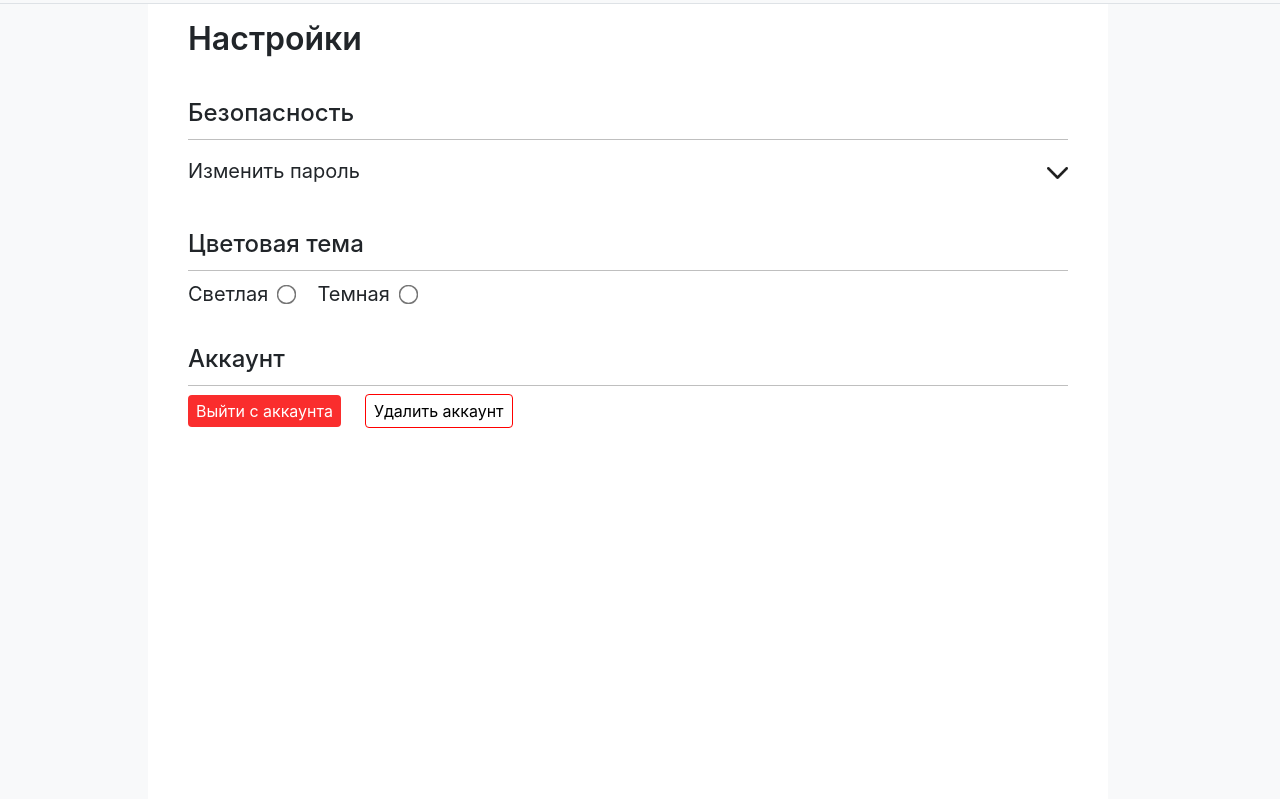
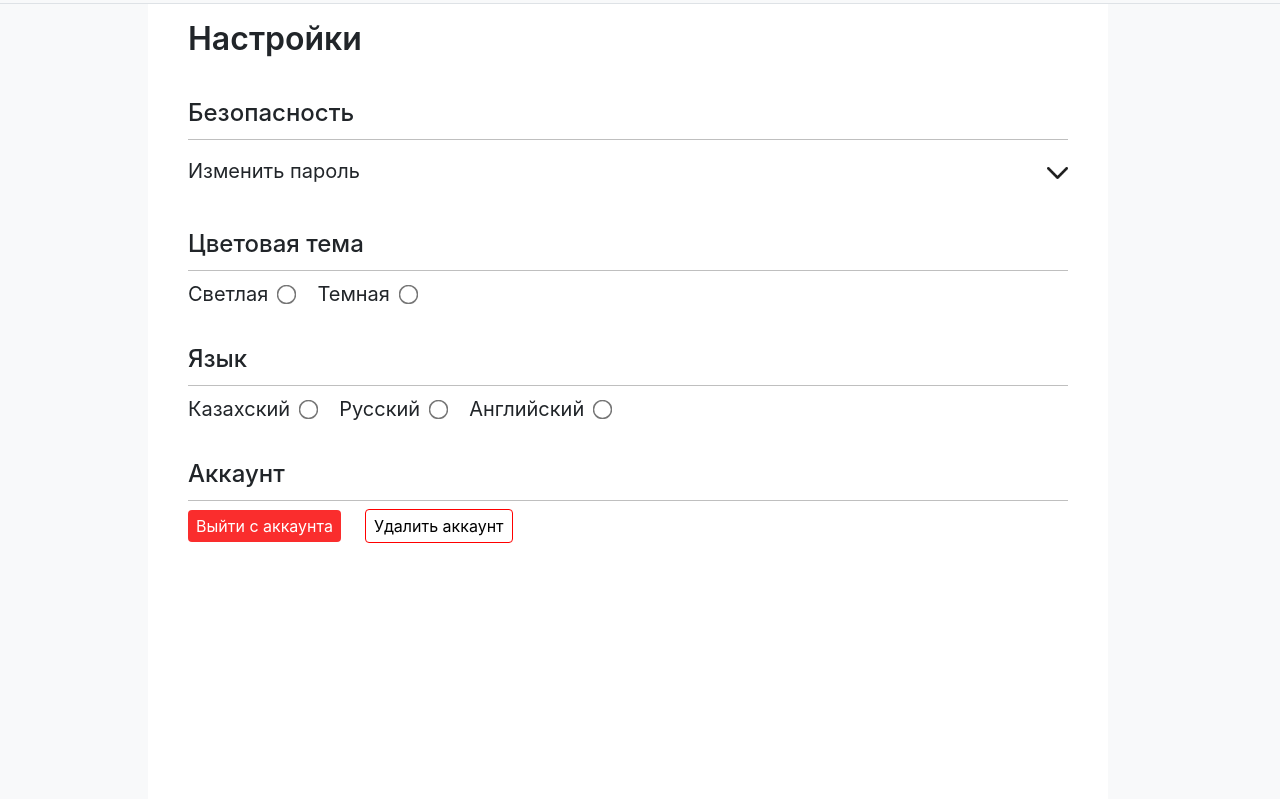
Before and after one commit to Yerassylzh/ecoblago, a Django app: page /settingspage/ in a window 1280 px wide. Shown: the part 71-870 px from the top of the page. Run offline with Django 4.2, Linux system fonts and the light colour scheme; parts of the project's set-up code (start-up, migrations or seed data) failed here and were passed over.

Commit message:
Implement functionality in settings

```diff
--- a/ecoblago/authpage/views.py
+++ b/ecoblago/authpage/views.py
@@ -81,7 +81,7 @@ class AuthpageView(TemplateView):
         if not user:
             self.context_ajax.update({
                 "success": False,
-                "error_message": ("undef", "Пользователь не найден")
+                "error_message": ("undef", "Неверный логин или пароль")
             })
             return JsonResponse(data=self.context_ajax)
 
@@ -129,7 +129,7 @@ class AuthpageView(TemplateView):
         if remember_me == "true":
             self.request.session.set_expiry(30 * 24 * 60 * 60)
         else:
-            self.request.session.set_expiry(12 * 60 * 60)
+            self.request.session.set_expiry(0)
 
     def get_auth_input_fields(self, auth_type: int) -> dict[str, list]:
         if auth_type == self.LOGIN_OPTION:
--- a/ecoblago/settingspage/views.py
+++ b/ecoblago/settingspage/views.py
@@ -13,6 +13,7 @@ from django.core.files.base import ContentFile
 from django.db.models import ImageField
 
 from authpage.models import User
+from django.contrib.auth import logout
 
 class SettingspageView(TemplateView):
     template_name = "settingspage/settingspage.html"
@@ -27,9 +28,26 @@ class SettingspageView(TemplateView):
         return Http404()
 
     def handle_ajax_post(self) -> JsonResponse:
-        if "change-password" == self.request.POST["action"]:
+        action = self.request.POST["action"]
+        if "change-password" == action:
             return self.change_password()
+        elif "logout" == action:
+            return self.logout_user()
+        elif "delete-account" == action:
+            return self.delete_user()
         return Http404()
+
+    def logout_user(self) -> JsonResponse:
+        logout(self.request)
+        self.request.session.delete()
+        return JsonResponse({"success": True})
+
+    def delete_user(self) -> JsonResponse:
+        user = self.request.user
+        user.delete()
+        logout(self.request)
+        self.request.session.delete()
+        return JsonResponse({"success": True})
 
     def change_password(self) -> JsonResponse:
         new_password = self.request.POST["new_password"]
--- a/ecoblago/templates/settingspage/settingspage.html
+++ b/ecoblago/templates/settingspage/settingspage.html
@@ -29,8 +29,8 @@
             </button>
           </div>
           <div class="body">
-            <input type="password" name="password" placeholder="Новый пароль" class="input-field"
-            id="new-password" required>
+            <input type="password" name="password" placeholder="Новый пароль" class="input-field" id="new-password"
+              required>
             <input type="password" name="password" placeholder="Подтвердите новый пароль" class="input-field"
               id="new-password-confirm" required>
             <button id="confirm-new-password-btn" class="confirm-new-password-btn" onclick="changePassword()">
@@ -52,11 +52,29 @@
         <div class="multiple-choice-actions" id="toggle-theme">
           <div class="option">
             <label for="light-theme">Светлая</label>
-            <input type="radio" class="theme-radio" id="light-theme">
+            <input type="radio" class="option-radio" id="light-theme">
           </div>
           <div class="option">
             <label for="black-theme">Темная</label>
-            <input type="radio" class="theme-radio" id="black-theme">
+            <input type="radio" class="option-radio" id="black-theme">
+          </div>
+        </div>
+      </div>
+      <div class="section">
+        <p>Язык</p>
+        <hr>
+        <div class="multiple-choice-actions" id="toggle-theme">
+          <div class="option">
+            <label for="lang-kk">Казахский</label>
+            <input type="radio" class="option-radio" id="lang-kk">
+          </div>
+          <div class="option">
+            <label for="lang-ru">Русский</label>
+            <input type="radio" class="option-radio" id="lang-ru">
+          </div>
+          <div class="option">
+            <label for="lang-eng">Английский</label>
+            <input type="radio" class="option-radio" id="lang-eng">
           </div>
         </div>
       </div>
@@ -64,8 +82,8 @@
         <p>Аккаунт</p>
         <hr>
         <div class="manage-account">
-          <button class="logout-btn">Выйти с аккаунта</button>
-          <button class="delete-account-btn">Удалить аккаунт</button>
+          <button class="logout-btn" onclick="logout()">Выйти с аккаунта</button>
+          <button class="delete-account-btn" id="delete-account-btn" onclick="deleteAccount()">Удалить аккаунт</button>
         </div>
       </div>
     </div>
@@ -76,6 +94,56 @@
 <script>
   const CSRF_TOKEN = "{{ csrf_token }}"
   const SETTINGSPAGE_URL = "{% url 'settingspage:settingspage' %}"
+
+  function logout() {
+    if (confirm("Вы точно хотите выйти c аккаунта?")) {
+      $.ajax({
+        method: "POST",
+        url: SETTINGSPAGE_URL,
+        data: {
+          "csrfmiddlewaretoken": CSRF_TOKEN,
+          "action": "logout"
+        },
+        dataType: "json",
+        success: function (data) {
+          if (data["success"]) {
+            window.location.href = "{% url 'authpage:authpage' %}";
+          } else {
+            showToast("Ошибка при выходе", false);
+          }
+        },
+        error: function (xhr, errmsg, err) {
+          showToast("Произошла ошибка", false);
+          console.log(xhr.status + ":" + xhr.responseText);
+        }
+      });
+    }
+  }
+
+  function deleteAccount() {
+    if (confirm("Вы точно хотите удалить аккаунт?")) {
+      $.ajax({
+        method: "POST",
+        url: SETTINGSPAGE_URL,
+        data: {
+          "csrfmiddlewaretoken": CSRF_TOKEN,
+          "action": "delete-account"
+        },
+        dataType: "json",
+        success: function (data) {
+          if (data["success"]) {
+            window.location.href = "{% url 'authpage:authpage' %}";
+          } else {
+            showToast("Ошибка при удалении аккаунта", false);
+          }
+        },
+        error: function (xhr, errmsg, err) {
+          showToast("Произошла ошибка", false);
+          console.log(xhr.status + ":" + xhr.responseText);
+        }
+      });
+    }
+  }
 
   function changePassword() {
     let password1 = document.getElementById("new-password").value
@@ -128,13 +196,17 @@
   }
 
   document.addEventListener("change", (e) => {
-    if (!e.target.matches(".theme-radio") && e.target.closest(".theme-radio") == null) return
+    if (!e.target.matches(".option-radio") && e.target.closest(".option-radio") == null) return
 
-    const selectedThemeId = e.target.getAttribute("id")
+    const selectedId = e.target.getAttribute("id")
 
-    document.getElementById("black-theme").checked = false;
-    document.getElementById("light-theme").checked = false;
-    document.getElementById(selectedThemeId).checked = true;
+    let multipleChoiceSection = e.target.closest(".option").closest(".multiple-choice-actions");
+    let options = multipleChoiceSection.querySelectorAll(".option-radio");
+    options.forEach(option => {
+      option.checked = false;
+    });
+
+    document.getElementById(selectedId).checked = true;
   });
 
   document.addEventListener("click", (e) => {
@@ -199,6 +271,7 @@
     from {
       rotate: 0;
     }
+
     to {
       rotate: 180deg;
     }
@@ -208,6 +281,7 @@
     from {
       rotate: 180deg;
     }
+
     to {
       rotate: 0deg;
     }
```
